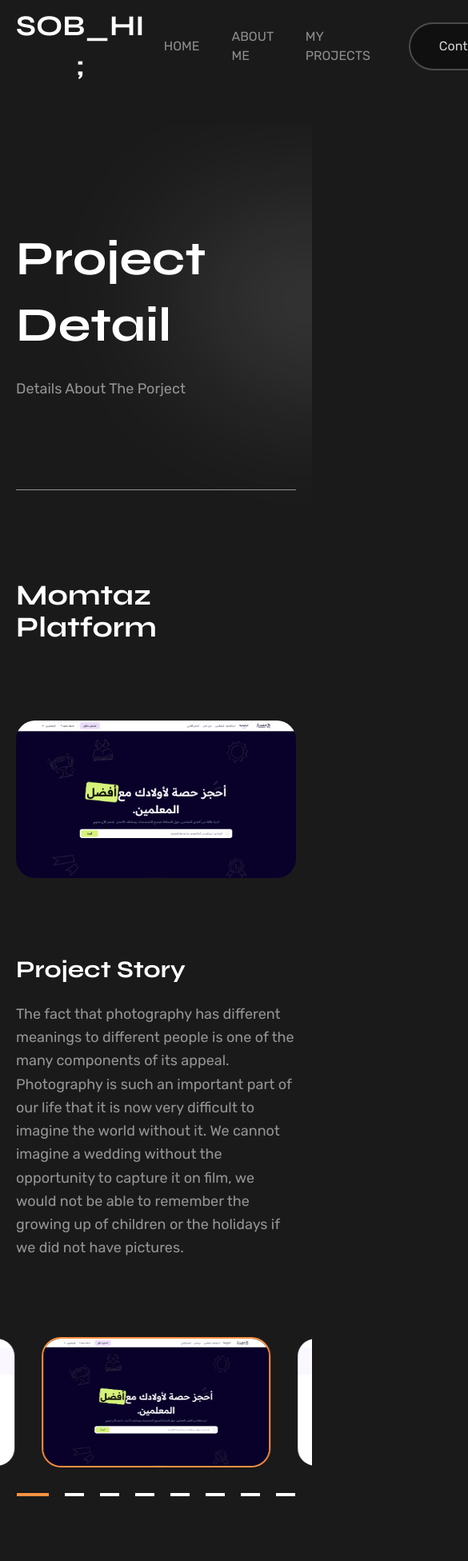
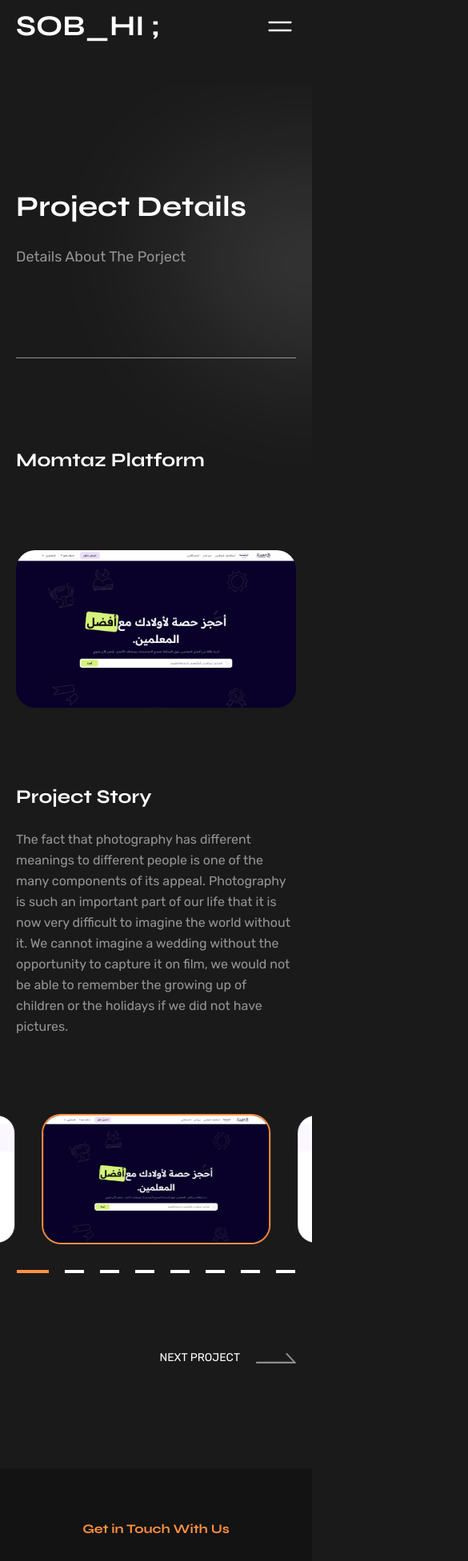
Before and after one commit to mohamedsobhi70/portfolio-react, a React (Create React App) app: page /project-details/1 in a window 390 px wide. Shown: the part 40-1992 px from the top of the page at 80% size, 585 px wide, since content can reach past the window. Built offline with nearby package versions, Linux system fonts and the light colour scheme; the HTML template or start-up script is replaced by a standard one.

Commit message:
fix responsive issues

```diff
--- a/src/Components/Footer/Footer.jsx
+++ b/src/Components/Footer/Footer.jsx
@@ -4,18 +4,18 @@
 import github from '../../assets/images/github.svg'
 const Footer = () => {
 
-    return <footer className="pt-24 pb-16 bg-[#131313]" id="contact">
-        <div className="container flex flex-col gap-32">
+    return <footer className="lg:pt-24 py-16 bg-[#131313]" id="contact">
+        <div className="container flex flex-col gap-20 lg:gap-32">
             <div className="flex flex-col items-center gap-6">
-                <h2 className="text-[#FF9142] text-2xl font-bold font-Syne">
+                <h2 className="text-[#FF9142] lg:text-2xl font-bold font-Syne">
                     Get in Touch With Us
                 </h2>
-                <Link to='mailto:sobhi7070@gmail.com' className="font-Syne font-bold text-white text-6xl leading-snug capitalize text-center underline">
+                <Link to='mailto:sobhi7070@gmail.com' className="font-Syne font-bold text-white text-2xl lg:text-6xl leading-snug capitalize text-center underline">
                     sobhi7070@gmail.com
                 </Link>
             </div>
 
-            <div className="flex justify-center gap-24">
+            <div className="flex justify-center gap-8 lg:gap-24">
                 <Link to='https://www.linkedin.com/in/mohamed-sobhi-omer' target="_blank">
                     <img src={linkedin} width='65' height='65' alt="linkedin" />
                     <span className="sr-only">
@@ -35,7 +35,7 @@
                     </span>
                 </Link>
             </div>
-            <p className="text-center text-2xl font-bold pt-9 border-t border-[#949494] text-white">
+            <p className="text-center text-sm lg:text-2xl font-bold pt-9 border-t border-[#949494] text-white">
                 © {new Date().getFullYear()}. Mohammed Sobhi. All rights reserved.
             </p>
         </div>
--- a/src/Components/Header/Header.jsx
+++ b/src/Components/Header/Header.jsx
@@ -1,25 +1,35 @@
+import { useState } from 'react';
 import { Link, NavLink } from 'react-router-dom';
 
 const Header = () => {
+    const [isOpen, setIsOpen] = useState(false);
     return <header className='py-12'>
         <div className="container flex items-center justify-between gap-6">
             <Link to="/" className="font-Syne text-center font-bold text-white text-4xl leading-snug relative uppercase">
                 SOB_HI ;
             </Link>
-
-            <nav className='flex items-center gap-12'>
-                <ul className='flex items-center gap-10'>
+            <button className='text-white lg:hidden' onClick={() => setIsOpen(true)}>
+                <svg width="40" height="40" viewBox="0 0 24 24" fill="none" xmlns="http://www.w3.org/2000/svg">
+                    <path d="M4 9H20" stroke="#fff" strokeWidth="1.5" strokeLinecap="round"></path>
+                    <path d="M4 15H20" stroke="#fff" strokeWidth="1.5" strokeLinecap="round"></path>
+                </svg>
+            </button>
+            <nav className={`flex flex-col lg:flex-row z-50 justify-evenly lg:justify-normal items-center gap-12 fixed lg:static inset-0 size-full lg:size-auto bg-[#1A1A1A] lg:bg-transparent transition-opacity duration-300 ${isOpen ? "opacity-100 visible" : "opacity-0 invisible lg:visible lg:opacity-100"}`}>
+                <button className='lg:hidden absolute top-10 end-10 text-white' onClick={() => setIsOpen(false)}>
+                    close
+                </button>
+                <ul className='flex flex-col lg:flex-row items-center gap-10'>
                     <li>
-                        <NavLink className='nav-link' to='/'>Home</NavLink>
+                        <NavLink className='nav-link' to='/' onClick={() => setIsOpen(false)}>Home</NavLink>
                     </li>
                     <li>
-                        <NavLink className='nav-link' to='/about'>About me</NavLink>
+                        <NavLink className='nav-link' to='/about' onClick={() => setIsOpen(false)}>About me</NavLink>
                     </li>
                     <li>
-                        <NavLink className='nav-link' to='/projects'>My Projects</NavLink>
+                        <NavLink className='nav-link' to='/projects' onClick={() => setIsOpen(false)}>My Projects</NavLink>
                     </li>
                 </ul>
-                <Link to='/#contact' className='py-4 px-9 rounded-full border-2 border-white border-opacity-30 text-white bg-[#030304] bg-opacity-50 hover:bg-opacity-100 opacity-80 hover:opacity-100 transition-all duration-300 ease-in-out'>
+                <Link to='/#contact' onClick={() => setIsOpen(false)} className='py-4 px-9 rounded-full border-2 border-white border-opacity-30 text-white bg-[#030304] bg-opacity-50 hover:bg-opacity-100 opacity-80 hover:opacity-100 transition-all duration-300 ease-in-out'>
                     Contact
                 </Link>
             </nav>
--- a/src/Pages/Home/Home.jsx
+++ b/src/Pages/Home/Home.jsx
@@ -20,7 +20,7 @@
     <section className="py-[200px]">
       <div className="container flex flex-col gap-[200px]">
         <div className="flex flex-col gap-24 items-center">
-          <h1 className="font-Syne text-center font-bold text-white text-7xl leading-snug relative capitalize">
+          <h1 className="font-Syne text-center font-bold text-white text-4xl lg:text-7xl leading-snug relative capitalize">
             <img src={rect1} width="741" height="581" alt="rect" className="absolute end-0 top-1/2 -translate-y-1/2 -z-10 w-[741px] h-[581px] max-w-fit" />
             Mohammed sobhi omar
             <br /> a frontend Developer
@@ -34,7 +34,7 @@
         <div className="grid grid-cols-1 lg:grid-cols-12 gap-12 items-center">
           <div className="flex flex-col gap-20 items-start lg:col-span-7">
             <div className="flex flex-col gap-8 ">
-              <h2 className="font-Syne font-bold text-white text-6xl leading-snug relative capitalize">
+              <h2 className="font-Syne font-bold text-white text-4xl lg:text-6xl leading-snug relative capitalize">
                 <img src={rect1} width="741" height="581" alt="rect" className="absolute end-1/2 top-1/2 -translate-y-1/2 -z-10 w-[741px] h-[581px] max-w-fit" />
                 Let’s get know about me closer
               </h2>
--- a/src/Pages/Home/Projects.jsx
+++ b/src/Pages/Home/Projects.jsx
@@ -6,7 +6,7 @@
     const selectedProj = projects.slice(0, 4)
     return <section className="py-24" id='works'>
         <div className="container flex flex-col gap-20">
-            <h2 className="font-Syne font-bold text-white text-6xl leading-snug relative capitalize text-center">
+            <h2 className="font-Syne font-bold text-white text-4xl lg:text-6xl leading-snug relative capitalize text-center">
                 <img src={rect1} width="741" height="581" alt="rect" className="absolute end-0 top-1/2 -translate-y-1/2 -z-10" />
                 My Projects Highlight
             </h2>
--- a/src/Pages/Home/Testimonials.jsx
+++ b/src/Pages/Home/Testimonials.jsx
@@ -6,14 +6,14 @@
 import qt from '../../assets/images/qt.svg'
 
 const Testimonials = () => {
-    return <section className='py-32'>
+    return <section className='py-24 lg:py-32'>
         <div className="container flex flex-col gap-16">
             <div className="flex items-end justify-between">
-                <h2 className="font-Syne font-bold text-white text-6xl leading-snug relative capitalize">
+                <h2 className="font-Syne font-bold text-white text-4xl lg:text-6xl leading-snug relative capitalize">
                     <img src={rect1} width="741" height="581" alt="rect" className="absolute end-0 top-1/2 -translate-y-1/2 -z-10 w-[741px] h-[581px] max-w-fit" />
                     Testimonials
                 </h2>
-                <img src={qt} width="161" height="93" alt="qt" />
+                <img src={qt} width="161" height="93" alt="qt" className='hidden lg:block'/>
             </div>
             <Swiper
                 className='w-full lg:w-3/4 lg:!ms-0'
--- a/src/Pages/ProjectDetails/ProjectDetails.jsx
+++ b/src/Pages/ProjectDetails/ProjectDetails.jsx
@@ -13,26 +13,26 @@
     return <section className='py-32 overflow-hidden'>
         <div className="container flex flex-col gap-28">
             <div className="flex flex-col gap-6 pb-28 border-b border-[#949494]">
-                <h2 className="font-Syne font-bold text-white text-6xl leading-snug relative capitalize">
+                <h2 className="font-Syne font-bold text-white text-4xl lg:text-6xl leading-snug relative capitalize">
                     <img src={rect1} width="741" height="581" alt="rect" className="absolute start-0 -top-48 -z-10 w-[741px] h-[581px] max-w-fit" />
-                    Project Detail
+                    Project Details
                 </h2>
                 <p className="text-[#949494] text-lg">
                     Details About The Porject
                 </p>
             </div>
             <div className="flex flex-col gap-24">
-                <h3 className="text-white font-Syne font-bold text-4xl lg:mx-auto lg:w-3/4">
+                <h3 className="text-white font-Syne font-bold text-2xl lg:text-4xl lg:mx-auto lg:w-3/4">
                     {proj.projectName}
                 </h3>
                 <div className="aspect-video rounded-3xl overflow-hidden">
                     <img src={proj.thumbnail} alt={proj.projectName} className="size-full object-cover object-top" />
                 </div>
                 <div className="flex flex-col gap-6 lg:mx-auto lg:w-3/4" >
-                    <h3 className="text-white font-Syne font-bold text-3xl">
+                    <h3 className="text-white font-Syne font-bold text-2xl lg:text-3xl">
                         Project Story
                     </h3>
-                    <p className="text-[#949494] text-lg leading-relaxed">
+                    <p className="text-[#949494] lg:text-lg leading-relaxed">
                         {proj.describtion}
                     </p>
                 </div>
@@ -62,15 +62,15 @@
                     </Swiper>
                     <div className="flex justify-center gap-5 projcet-images-pagination"></div>
                 </div>
-                <div className="flex justify-between items-center">
-                    {id > 1 && <Link to={`/project-details/${+id - 1}`} className="me-auto flex items-center gap-5 text-white uppercase">
+                <div className="flex flex-col lg:flex-row justify-between items-center gap-8">
+                    {id > 1 && <Link to={`/project-details/${+id - 1}`} className="me-auto flex items-center gap-5 text-sm lg:text-base text-white uppercase">
                         <svg width="50" height="13" viewBox="0 0 50 13" fill="none" xmlns="http://www.w3.org/2000/svg">
                             <path opacity="0.5" fillRule="evenodd" clipRule="evenodd" d="M0.656006 1.33081e-07C-0.606846 2.23877e-05 0.274555 1.41676 0.656006 1.83698L10.8721 12.6848C11.2536 13.1051 11.872 13.1051 12.2535 12.6848C12.6349 12.2646 12.6349 11.5833 12.2535 11.1631L3.7048 2.15214H49.0232C49.5627 2.15214 50 1.67038 50 1.0761C50 0.481823 49.5627 6.58092e-05 49.0232 6.58092e-05H3.7048C3.7048 6.58092e-05 0.858303 -3.43187e-06 0.656006 1.33081e-07Z" fill="white" />
                         </svg>
 
                         Previous Project
                     </Link>}
-                    {id < projects.length && <Link to={`/project-details/${+id + 1}`} className="ms-auto flex items-center gap-5 text-white uppercase">
+                    {id < projects.length && <Link to={`/project-details/${+id + 1}`} className="ms-auto flex items-center gap-5 text-sm lg:text-base text-white uppercase">
                         next Project
                         <svg width="50" height="13" viewBox="0 0 50 13" fill="none" xmlns="http://www.w3.org/2000/svg">
                             <path opacity="0.5" fillRule="evenodd" clipRule="evenodd" d="M49.344 13C50.6068 13 49.7254 11.5832 49.344 11.163L39.1279 0.315165C38.7464 -0.105054 38.128 -0.105054 37.7465 0.315165C37.3651 0.735383 37.3651 1.41669 37.7465 1.83691L46.2952 10.8479H0.976766C0.437313 10.8479 0 11.3296 0 11.9239C0 12.5182 0.437313 12.9999 0.976766 12.9999H46.2952C46.2952 12.9999 49.1417 13 49.344 13Z" fill="white" />
--- a/src/Pages/Projects/Projects.jsx
+++ b/src/Pages/Projects/Projects.jsx
@@ -6,11 +6,11 @@
     return <section className='py-32 overflow-hidden'>
         <div className="container flex flex-col gap-28">
             <div className="flex flex-col gap-6 pb-28 border-b border-[#949494]">
-                <h2 className="font-Syne font-bold text-white text-6xl leading-snug relative capitalize">
+                <h2 className="font-Syne font-bold text-white text-4xl lg:text-6xl leading-snug relative capitalize">
                     <img src={rect1} width="741" height="581" alt="rect" className="absolute start-0 -top-48 -z-10 w-[741px] h-[581px] max-w-fit" />
                     My Projects
                 </h2>
-                <p className="text-[#949494] text-lg">
+                <p className="text-[#949494] lg:text-lg">
                     Showcase About Works
                 </p>
             </div>
@@ -26,7 +26,7 @@
                                 </div>
                             </div>
                         </div>
-                        <strong className="text-center font-Syne text-2xl text-white">
+                        <strong className="text-center font-Syne text-lg lg:text-2xl text-white">
                             <Link to={`/project-details/${proj.id}`}>
                                 {proj.projectName}
                             </Link>
--- a/src/index.css
+++ b/src/index.css
@@ -34,7 +34,7 @@
     @apply object-bottom duration-[4s];
   }
   .project-card .project-link {
-    @apply relative  transition-all duration-300 w-fit text-2xl text-white font-bold font-Syne max-w-[80%] before:content-[''] before:bg-[#FF9142] before:absolute before:w-12 before:h-[1px] before:top-1/2 before:-translate-y-1/2 before:start-[110%] before:-z-10 hover:before:start-0 hover:before:w-full hover:before:h-full before:transition-all before:duration-300;
+    @apply relative  transition-all duration-300 w-fit lg:text-2xl text-white font-bold font-Syne max-w-[80%] before:content-[''] before:bg-[#FF9142] before:absolute before:w-12 before:h-[1px] before:top-1/2 before:-translate-y-1/2 before:start-[110%] before:-z-10 hover:before:start-0 hover:before:w-full hover:before:h-full before:transition-all before:duration-300;
   }
   .work-item {
     @apply lg:col-span-2 flex flex-col items-center gap-8  relative before:animate-spin;
```
